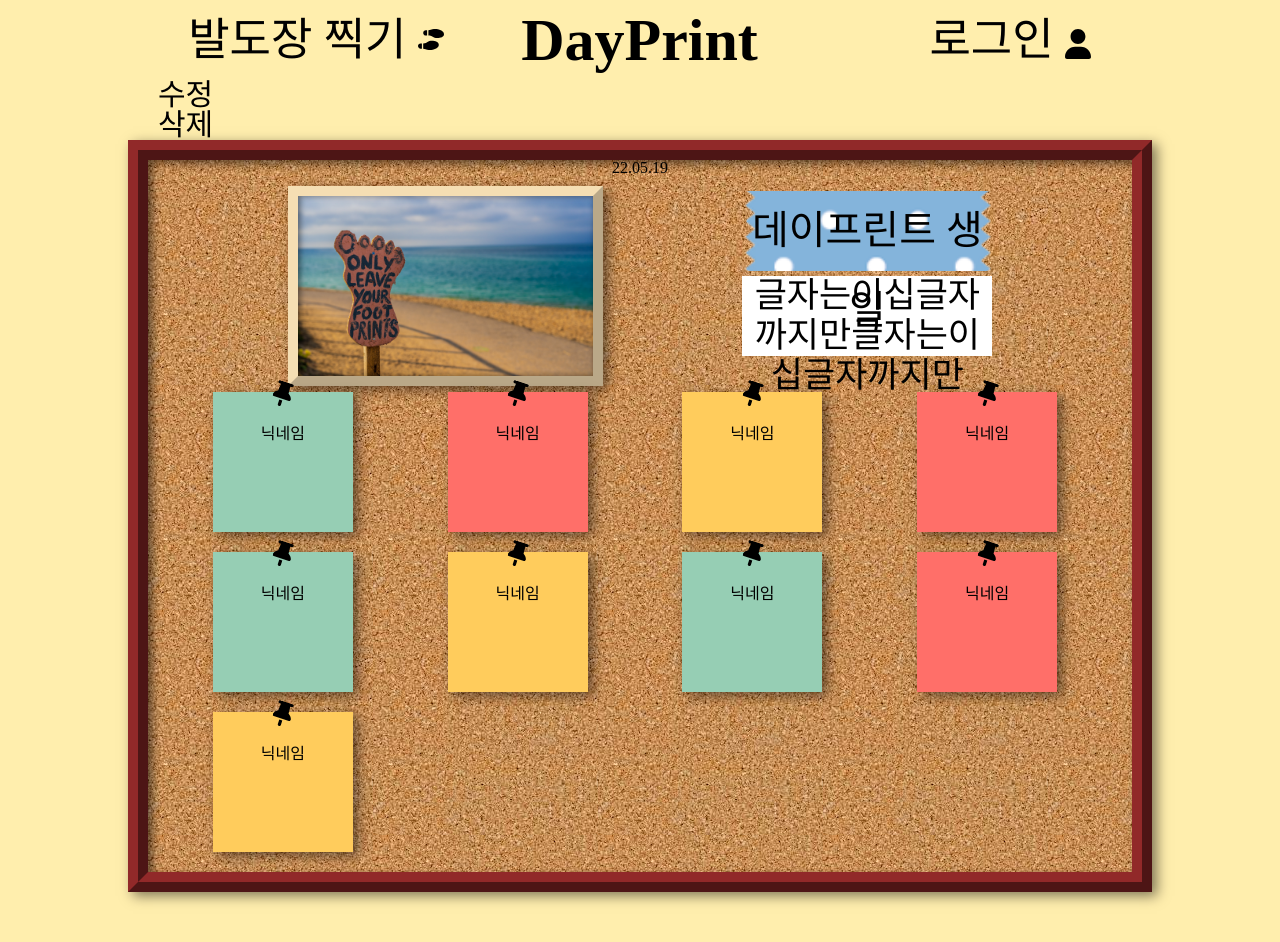
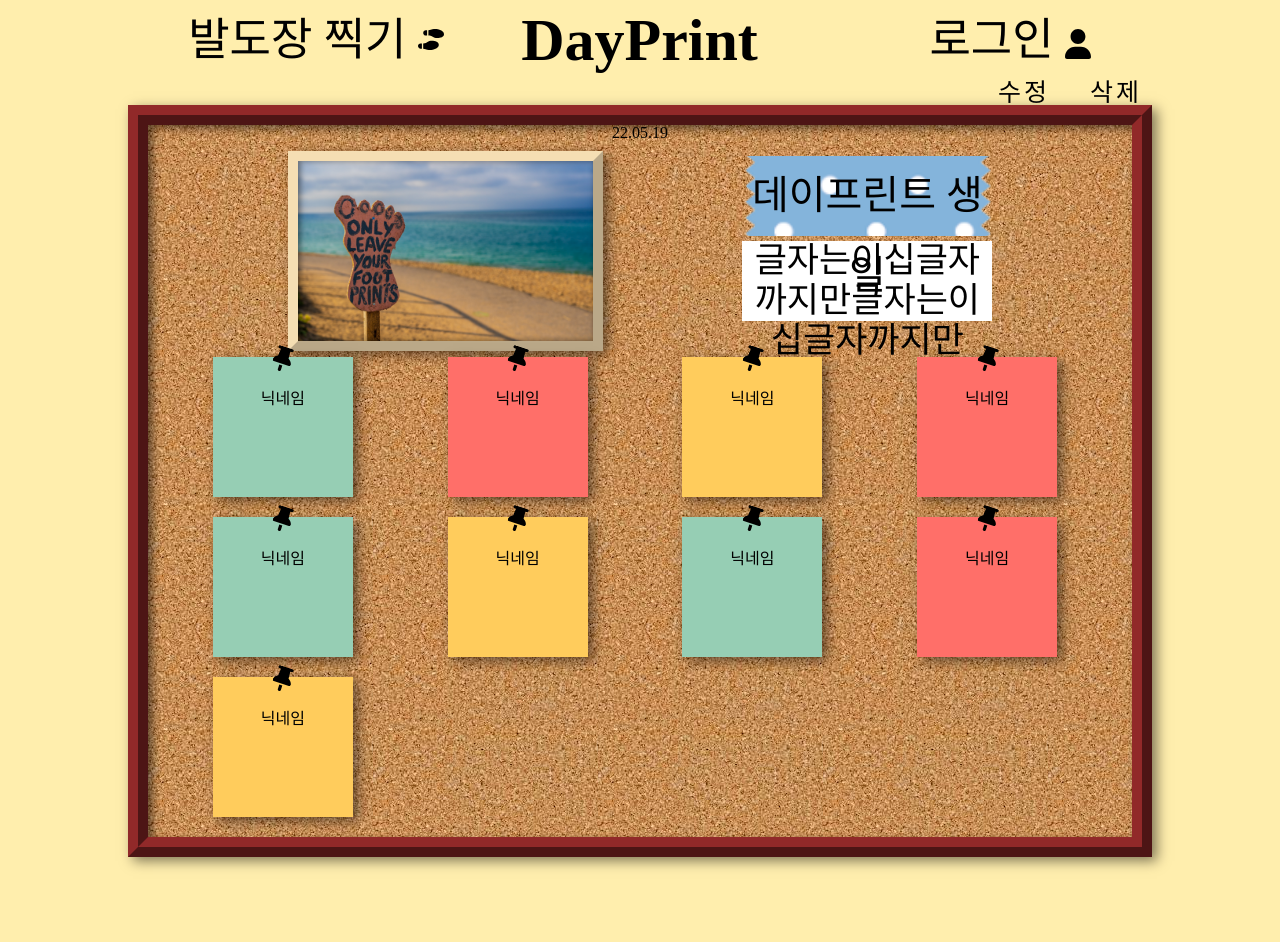
Before and after one commit to DayPrint/DayPrint_Frontend, a React (Create React App) app: page /post in a window 1280 px wide. Shown: the top 942 px of the page. Built offline with nearby package versions, Linux system fonts and the light colour scheme; a web font is replaced by a local one.

Commit message:
postpage 수정 삭제 css

```diff
--- a/src/style/postpage.css
+++ b/src/style/postpage.css
@@ -17,6 +17,35 @@ main h2{
 }
 /*------postpage_conatianer------*/
 main .postpage_container{
+}
+main .postmenu{
+    /* border: 3px solid greenyellow; */
+}
+main .postmenu .pm_list{
+    /* border: 1px solid purple; */
+    display: flex;
+    justify-content: flex-end;
+    text-align: center;
+}
+main .postmenu .pm_list li{
+    /* border: 1px solid lightcoral; */
+    font-size: 25px;
+    margin-right: 10px;
+    letter-spacing: 3px;
+    text-align: center;
+}
+.link{
+    text-decoration: underline;
+    text-underline-position: from-font;
+    text-decoration-thickness: 2px;
+    text-decoration-color: rgba(0, 0, 0, 0);
+    transition: text-decoration-color .5s ease-out;
+}
+.link:hover{
+    text-decoration: underline;
+    text-underline-position: from-font;
+    text-decoration-thickness: 2px;
+    text-decoration-color: rgba(0, 0, 0, 0.4);
 }
 main .border1{
     border-top: calc(10px) solid rgb(145, 41, 41);
```
